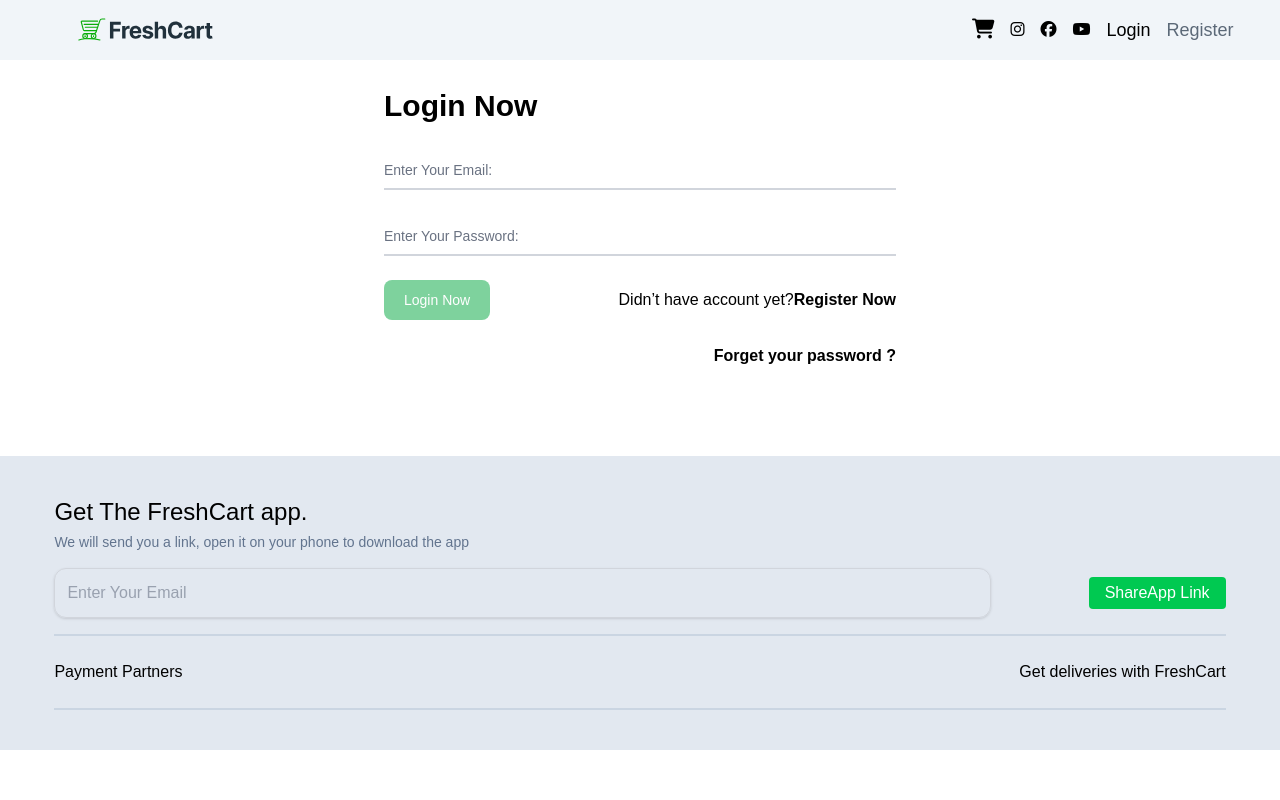
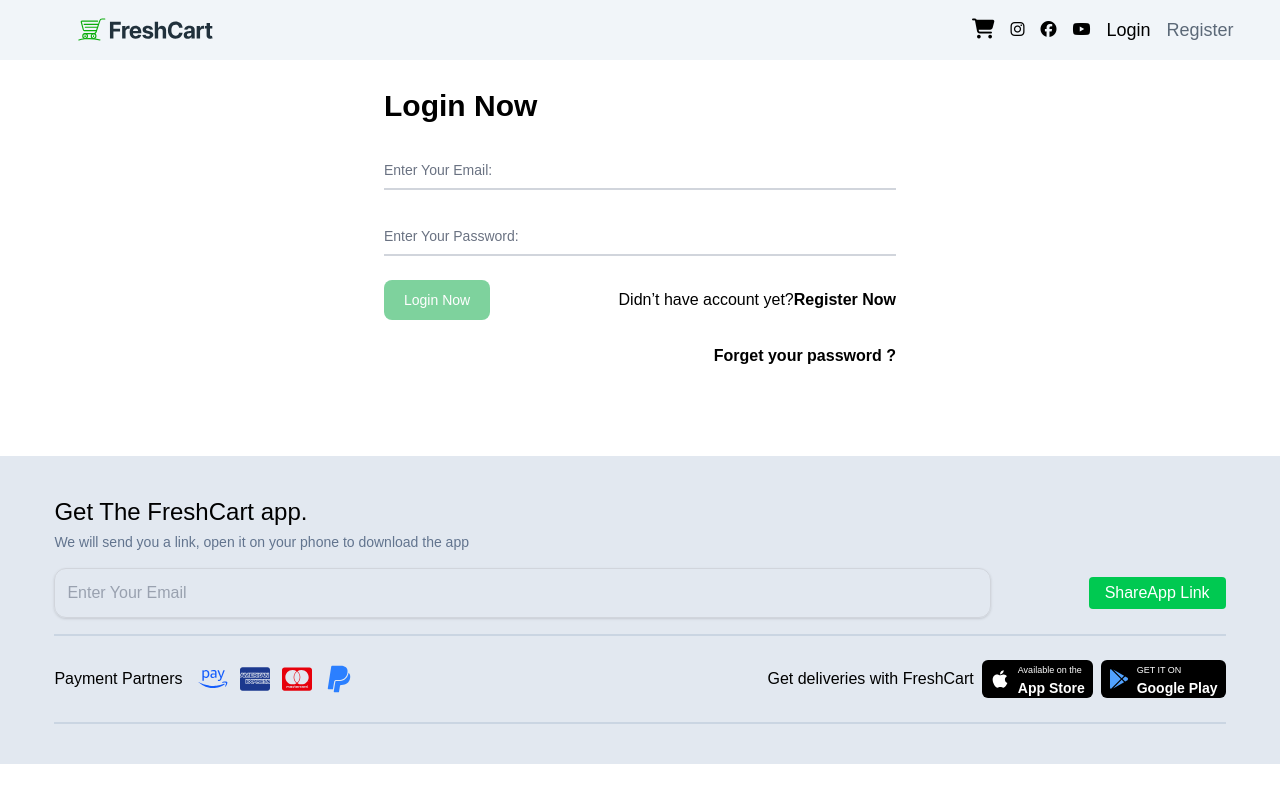
Before and after one commit to mennaomar777/E-Commerce-Web-App, a React (Vite) app: page /Login in a window 1280 px wide. Built offline with nearby package versions, Linux system fonts and the light colour scheme; no server answers.

Commit message:
Update Footer.jsx

```diff
--- a/src/components/Footer/Footer.jsx
+++ b/src/components/Footer/Footer.jsx
@@ -1,5 +1,6 @@
 import React from 'react'
 import style from './Footer.module.css'
+import { FaAmazonPay, FaCcAmex, FaCcMastercard, FaPaypal, FaApple, FaGooglePlay } from 'react-icons/fa';
 export default function Footer() {
   return (
     <>
@@ -20,12 +21,36 @@ export default function Footer() {
       </div>
       <hr className='border border-slate-300 my-4'/>
       <div className='flex flex-col md:flex-row justify-between items-center gap-4 pt-2'>
-        <div className=' text-center md:text-left'>
+        <div className='text-center md:text-left flex items-center gap-2'>
         <h3 className='font-light text-base'>Payment Partners</h3>
-        <div></div>
+        <div>
+          <div className='flex gap-3 ms-2'>
+               <FaAmazonPay className="text-3xl text-blue-600" />
+               <FaCcAmex className="text-3xl text-blue-900" />
+               <FaCcMastercard className="text-3xl text-red-600" />
+               <FaPaypal className="text-3xl text-blue-500" />
+            </div>
         </div>
-        <div className='flex justify-between items-center text-center md:text-right'>
-        <h3 className='font-light text-base'>Get deliveries with FreshCart</h3>
+        </div>
+        <div className='flex flex-col md:flex-row justify-between items-center text-center md:text-right'>
+        <h3 className='font-light text-base me-2'>Get deliveries with FreshCart</h3>
+       <div className='flex flex-row'>
+          <div className='bg-black text-white me-2 flex items-center px-2  rounded-md'>
+            <FaApple className="text-xl me-2" />
+            <div className='text-start'>
+               <p className="text-[9px] pt-1">Available on the</p>
+               <p className="text-sm font-semibold">App Store</p>
+            </div>
+         </div>
+
+        <div className='bg-black text-white flex items-center px-2 rounded-md'>
+           <FaGooglePlay className="text-xl text-blue-400 me-2" />
+            <div className='text-start'>
+               <p className="text-[9px] pt-1">GET IT ON</p>
+               <p className="text-sm font-semibold">Google Play</p>
+            </div>
+        </div>
+       </div>
 
         </div>
       </div>
```
